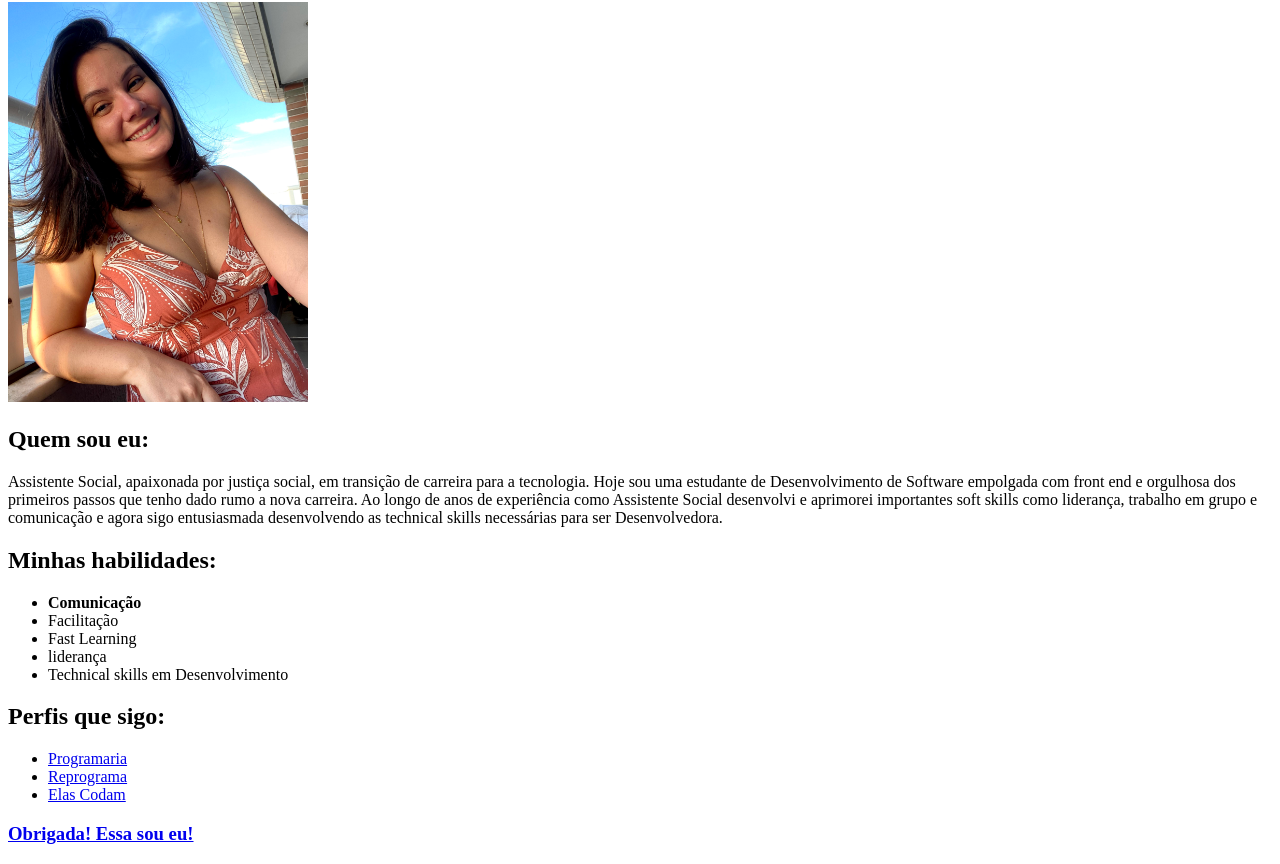
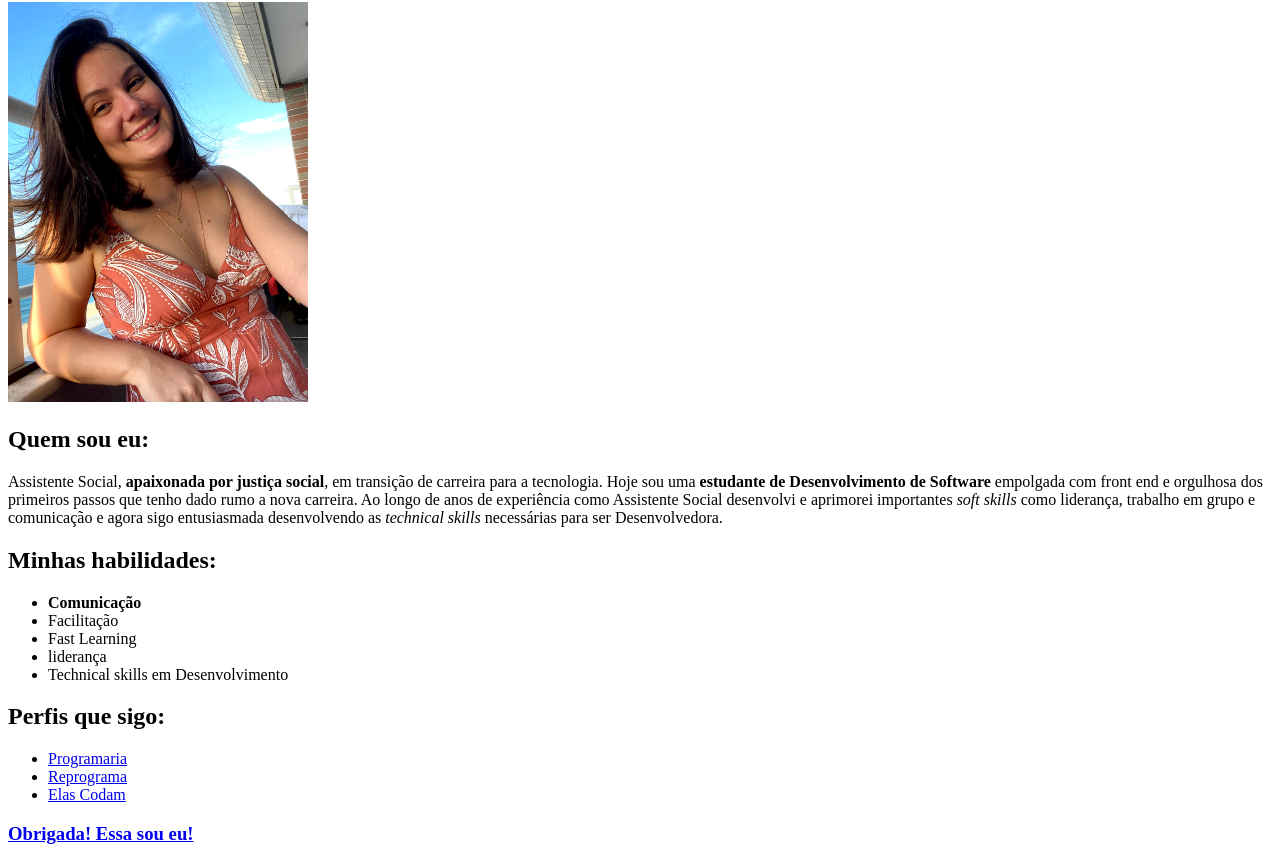
Before and after one commit to vanessamrios/vanessamrios.github.io, a plain HTML site: page index.html in a window 1280 px wide. Shown: the part 78-942 px from the top of the page. Drawn offline with Linux system fonts and the light colour scheme.

Commit message:
adiciona partes em negrito e em italico

```diff
--- a/index.html
+++ b/index.html
@@ -11,7 +11,7 @@
 
     <h2>Quem sou eu:</h2>
 
-    <p>Assistente Social, apaixonada por justiça social, em transição de carreira para a tecnologia. Hoje sou uma estudante de Desenvolvimento de Software empolgada com front end e orgulhosa dos primeiros passos que tenho dado rumo a nova carreira. Ao longo de anos de experiência como Assistente Social desenvolvi e aprimorei importantes soft skills como liderança, trabalho em grupo e comunicação e agora sigo entusiasmada desenvolvendo as technical skills necessárias para ser Desenvolvedora.
+    <p>Assistente Social, <strong>apaixonada por justiça social</strong>, em transição de carreira para a tecnologia. Hoje sou uma <strong>estudante de Desenvolvimento de Software</strong> empolgada com front end e orgulhosa dos primeiros passos que tenho dado rumo a nova carreira. Ao longo de anos de experiência como Assistente Social desenvolvi e aprimorei importantes <em>soft skills</em> como liderança, trabalho em grupo e comunicação e agora sigo entusiasmada desenvolvendo as <em>technical skills</em> necessárias para ser Desenvolvedora.
     </p>
 
 <h2>Minhas habilidades:</h2>
```
